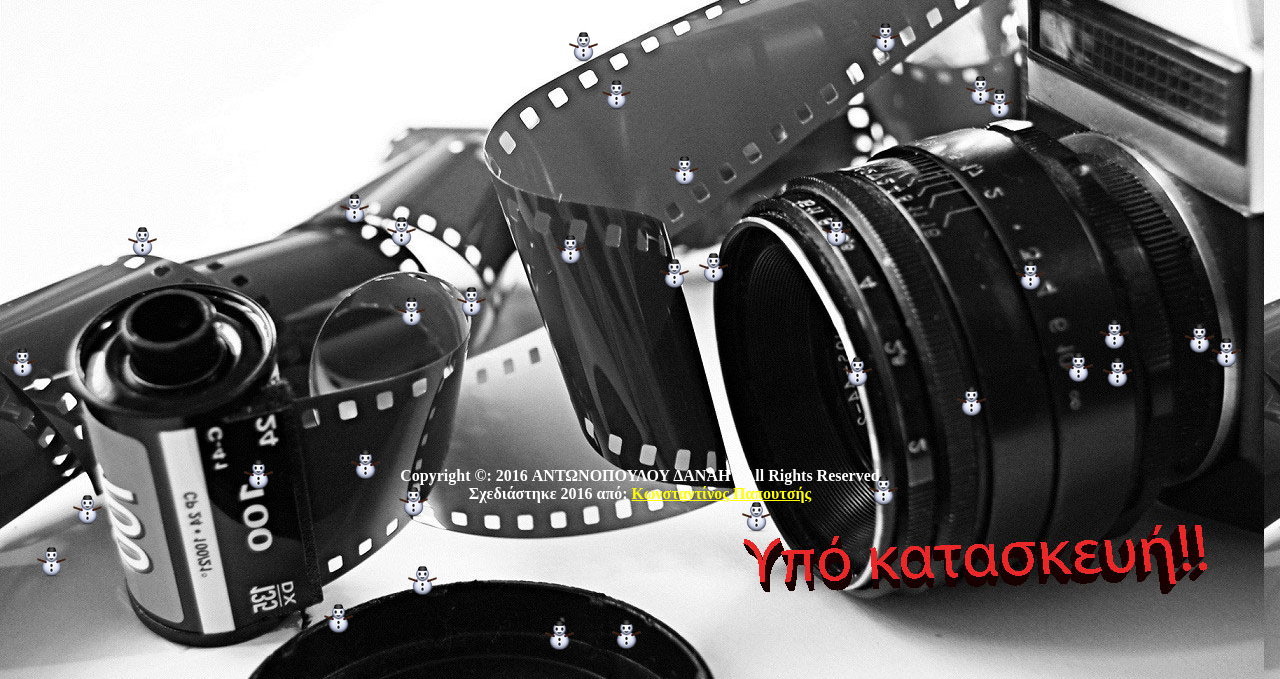
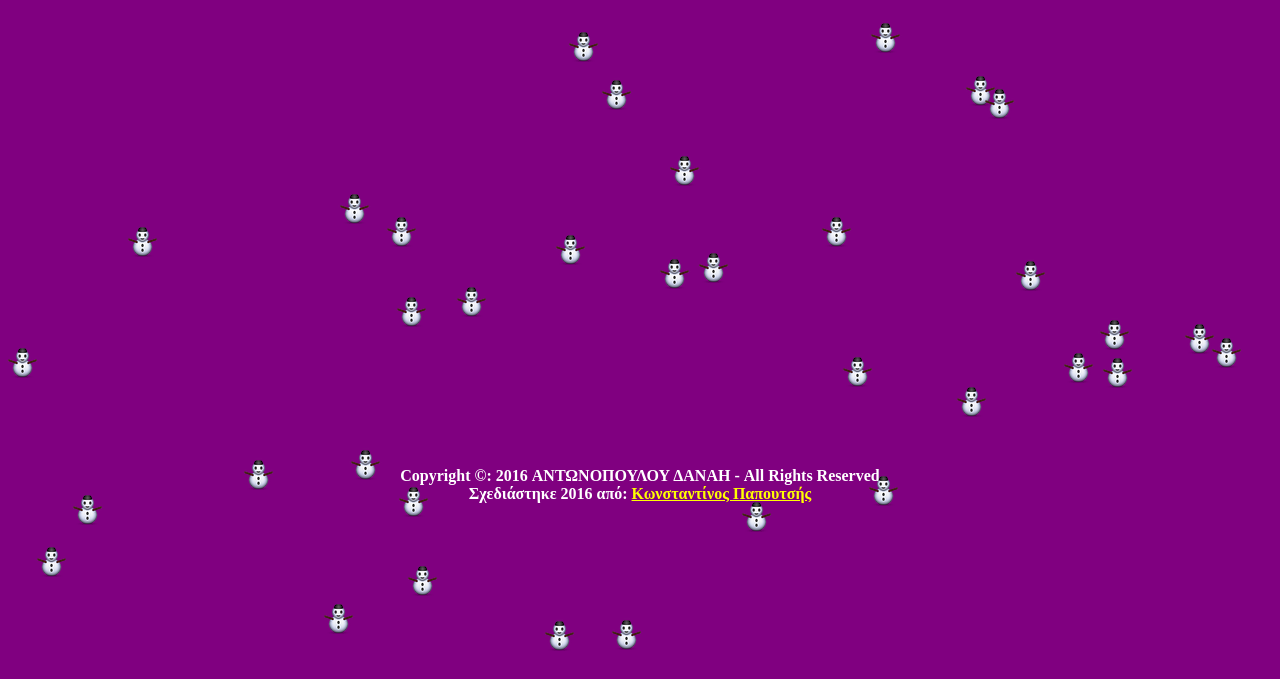
Before and after one commit to antonopouloudanae/antonopouloudanae.github.io, a plain HTML site: page index.html in a window 1280 px wide. Shown: the part 121-800 px from the top of the page. Drawn offline with Linux system fonts and the light colour scheme.

Commit message:
Update index.html

```diff
--- a/index.html
+++ b/index.html
@@ -3,7 +3,7 @@
     <meta charset="utf-8">
     <title>ΑΝΤΩΝΟΠΟΥΛΟΥ ΔΑΝΑΗ | ΥΠΟ ΚΑΤΑΣΚΕΥΗ</title>
     </head>
-  <body bgcolor="purple" background="background.jpg" text="white" link="yellow" alink="yellow" vlink="yellow">
+  <body bgcolor="purple" background img="background.jpg" text="white" link="yellow" alink="yellow" vlink="yellow">
     <!-- Καιρός -->
 	  <script type="text/javascript">
 /////////////////////////////////////////////////////////
```
